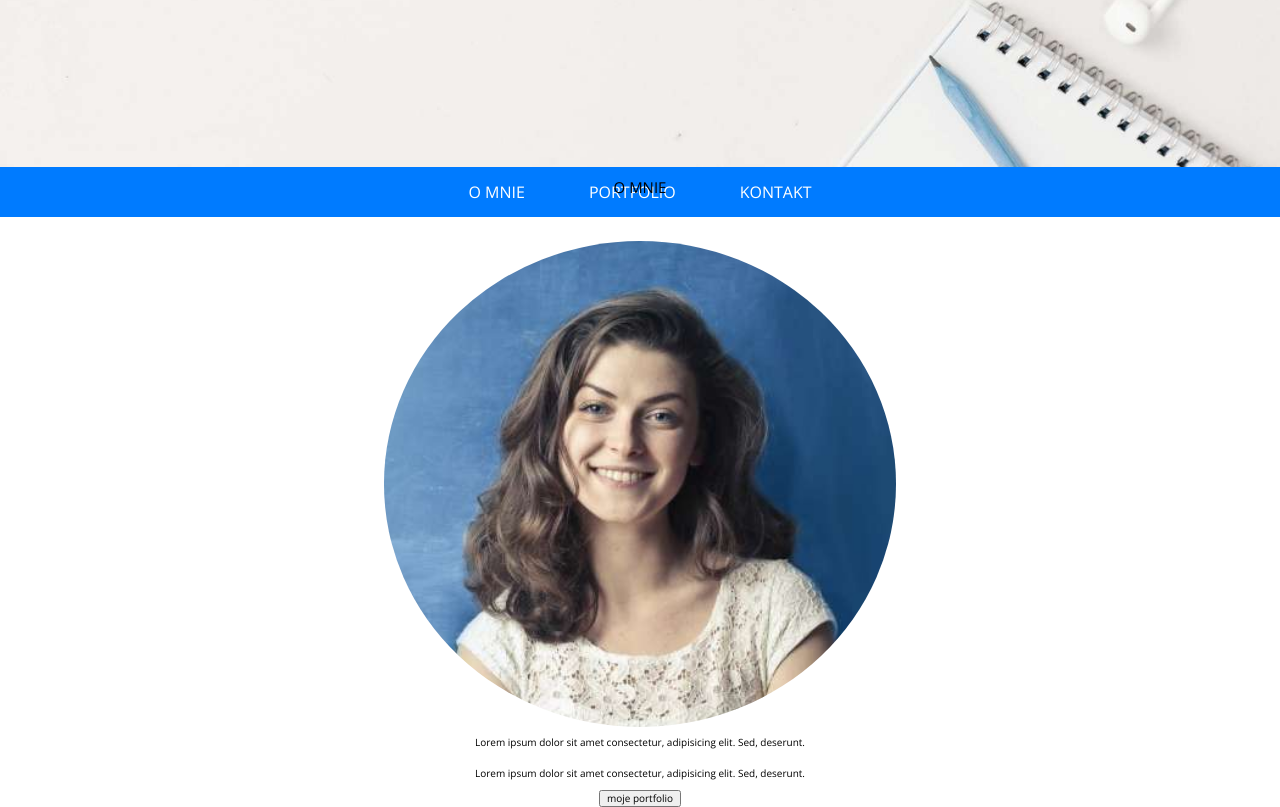
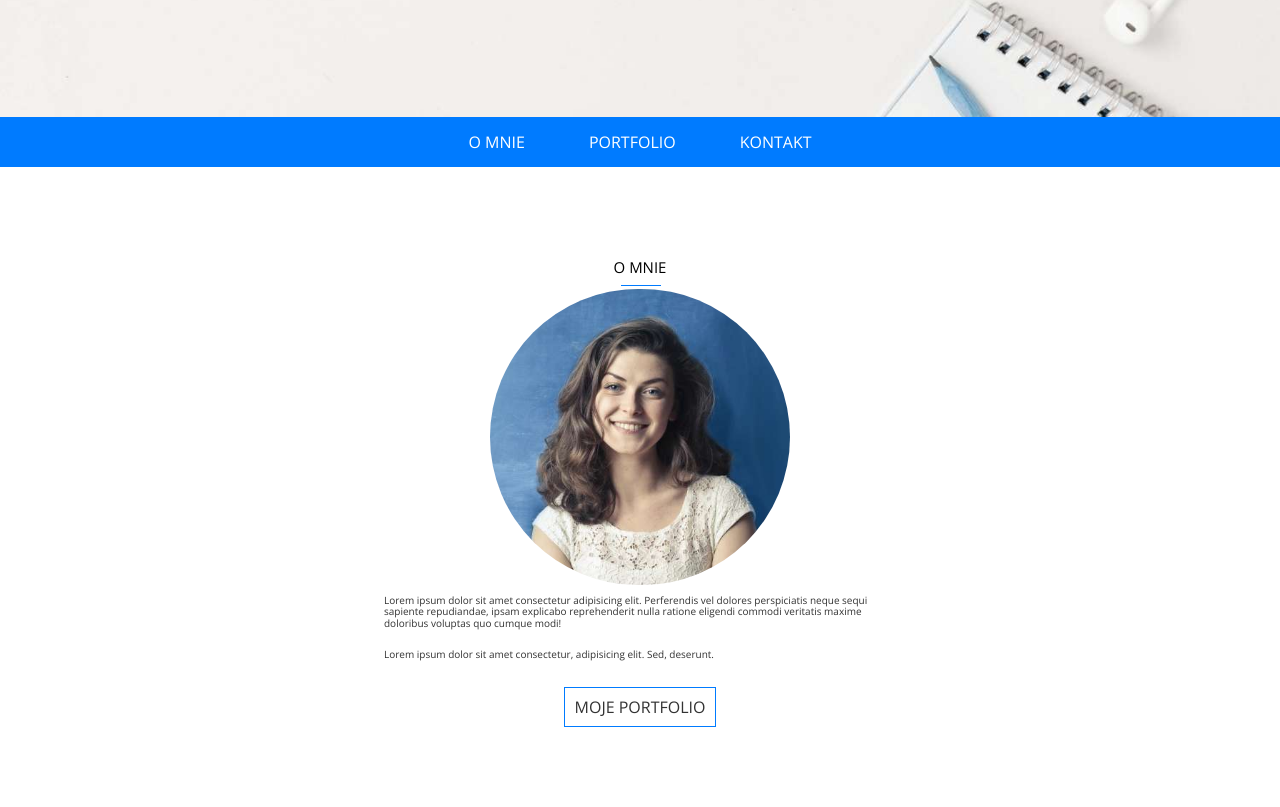
Before and after one commit to DawidGaleziewski/akademia108-portfolio_1, a plain HTML site: page index.html in a window 1280 px wide. Shown: the part 473-1280 px from the top of the page. Drawn offline with nearby package versions, Linux system fonts and the light colour scheme.

Commit message:
about section - completed

```diff
--- a/css/style.css
+++ b/css/style.css
@@ -14,6 +14,33 @@ body {
 ul, li, ol {
     padding: 0;
     margin: 0;
+}
+
+.title-underline{
+    position: relative;
+}
+
+ .title-underline:after{
+    display: block;
+    content: '';
+    width: 4rem;
+    height: 1px;
+    background-color: #007bff;
+    position: absolute;
+    bottom: -15%;
+    left: 45%;
+}
+
+
+.main-button {
+    border: 1px solid #007bff;
+    background-color: transparent;
+    color: #333;
+    text-transform: uppercase;
+    font-size: 1.6rem;
+    padding: 1rem;
+    margin-top: 1.6rem;
+
 }
 /* GENERAL STYLES - END */
 
@@ -49,20 +76,7 @@ ul, li, ol {
     color: #007bff;
     font-size: 3.2rem;
 }
-.title-underline{
-    position: relative;
-}
 
- .title-underline:after{
-    display: block;
-    content: '';
-    width: 4rem;
-    height: 1px;
-    background-color: #007bff;
-    position: absolute;
-    bottom: -15%;
-    left: 45%;
-}
 
 .main-header__stack-list {
     font-size: 1.6rem;
@@ -73,21 +87,11 @@ ul, li, ol {
     color: #007bff;
 }
 
-.main-header__button {
-    border: 1px solid #007bff;
-    background-color: #f2f1ed;
-    color: #333;
-    text-transform: uppercase;
-    font-size: 1.6rem;
-    padding: 1rem;
-    margin-top: 1.6rem;
-
-}
-
 .main-nav {
     position: absolute;
     background-color: #007bff;
     width: 100vw;
+    bottom: 0;
 }
 
 .main-nav__list {
@@ -118,8 +122,9 @@ ul, li, ol {
     height: 80vh;
     display: flex;
     flex-direction: column;
-    justify-content: center;
+    justify-content: space-around;
     align-items: center;
+    padding: 10vh 0;
 }
 
 .about__title {
@@ -136,14 +141,15 @@ ul, li, ol {
     background-image: url("../img/about.jpg");
     background-repeat: no-repeat;
     background-size: cover;
-    width: 40vw;
-    height: 40vw;
-    border-radius: 100%;
-    margin-top: 3.2rem;
+    width: 30rem;
+    height: 30rem;
+    border-radius: 200px;
 }
 
 .about__text {
-
+    width: 40vw;
+    font-size: 1rem;
+    color: #333;
 }
 
 /* ABOUT - END*/
--- a/index.html
+++ b/index.html
@@ -35,7 +35,7 @@
             <p class="main-header__stack-list">
               HTML <span class="bullet">&#8226;</span> CSS <span class="bullet">&#8226;</span>  JavaScript
             </p>
-            <button class="main-header__button">dowiedz się więcej</button>
+            <button class="main-button">dowiedz się więcej</button>
       </div>
 
       <nav class="main-nav">
@@ -44,10 +44,10 @@
               <a href="#">o mnie</a>
           </li>
           <li class="list-item">
-              <a href="">portfolio</a>
+              <a href="#">portfolio</a>
           </li>
           <li class="list-item">
-              <a href="">kontakt</a>
+              <a href="#">kontakt</a>
           </li>
         </ul>
       </nav>
@@ -62,11 +62,19 @@
         <h2 class="about__title title-underline">o mnie</h2>
         <div class="about__img"></div>
 
+        <p class="about__text">Lorem ipsum dolor sit amet consectetur adipisicing elit. Perferendis vel dolores perspiciatis neque sequi sapiente repudiandae, ipsam explicabo reprehenderit nulla ratione eligendi commodi veritatis maxime doloribus voluptas quo cumque modi!</p>
         <p class="about__text">Lorem ipsum dolor sit amet consectetur, adipisicing elit. Sed, deserunt.</p>
-        <p class="about__text">Lorem ipsum dolor sit amet consectetur, adipisicing elit. Sed, deserunt.</p>
-        <button>moje portfolio</button>
+        <button class="main-button">moje portfolio</button>
     </section>
     <!-- ABOUT END -->
 
+
+
+
+    <!-- PORTFOLIO - START -->
+    <section id="portfolio" class="portfolio">
+
+    </section>
+    <!-- PORTFOLIO - END-->
   </body>
 </html>
```
